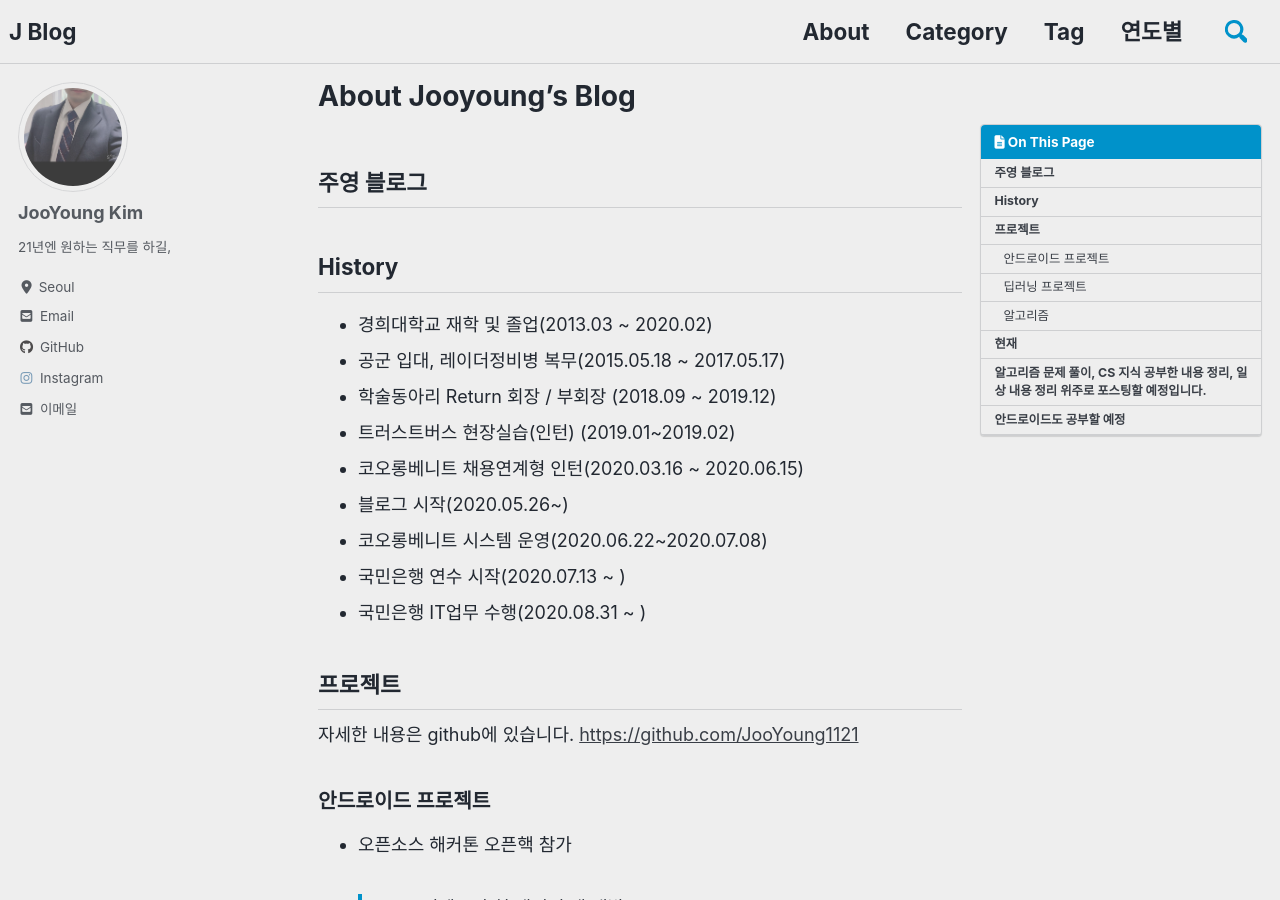
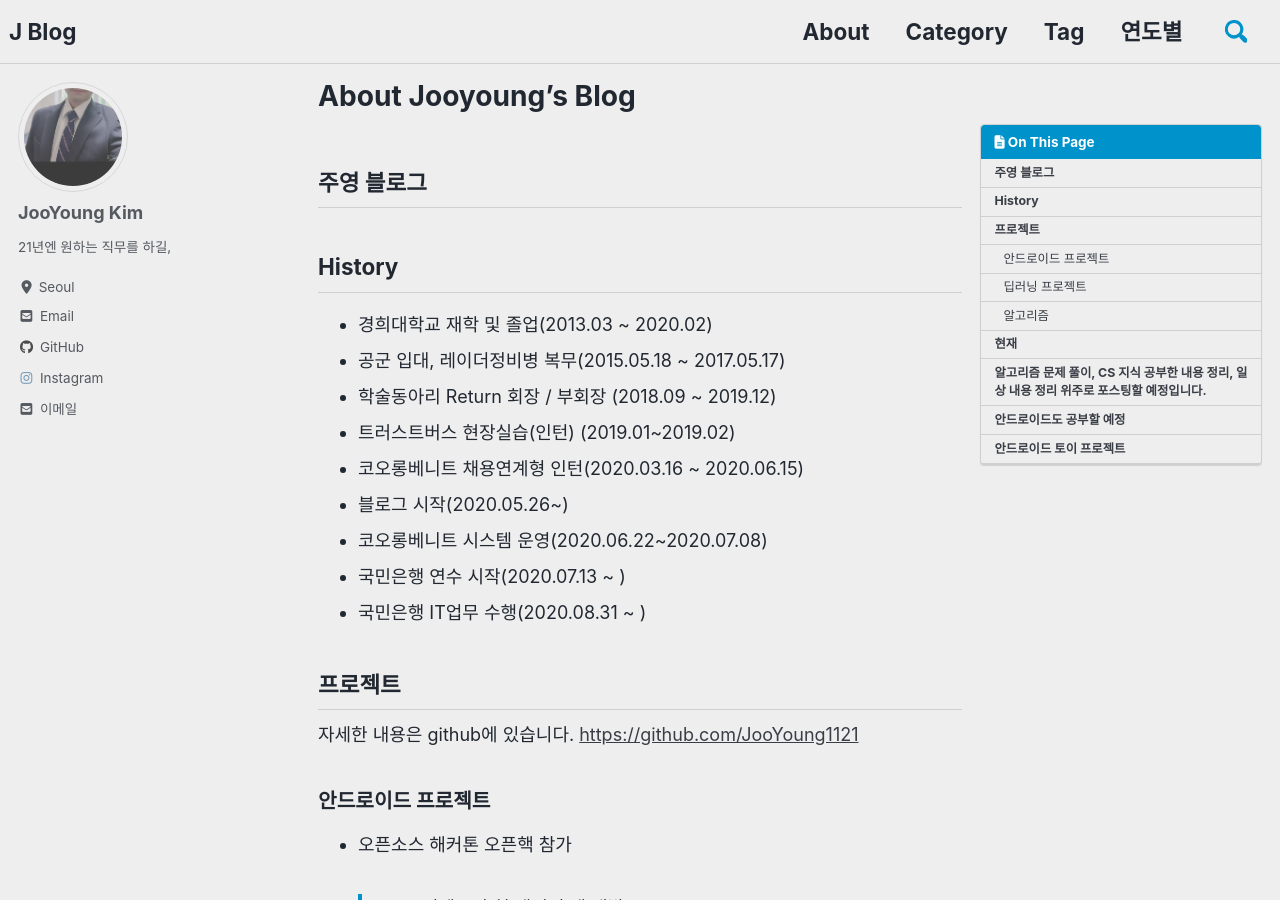
Before and after one commit to JooYoung1121/JooYoung1121.github.io, a Jekyll site: the page built from _pages/about.md, in a window 1280 px wide and 900 px high. Built offline with Jekyll 4.4.1, drawn with Linux system fonts in a browser that asks for light colours; cached includes are drawn as plain includes; nearby versions of some CDN libraries.

Commit message:
Update about.md

```diff
--- a/_pages/about.md
+++ b/_pages/about.md
@@ -50,3 +50,5 @@ toc: true
 
 ## 알고리즘 문제 풀이, CS 지식 공부한 내용 정리, 일상 내용 정리 위주로 포스팅할 예정입니다.
 ## 안드로이드도 공부할 예정
+
+## 안드로이드 토이 프로젝트
```
